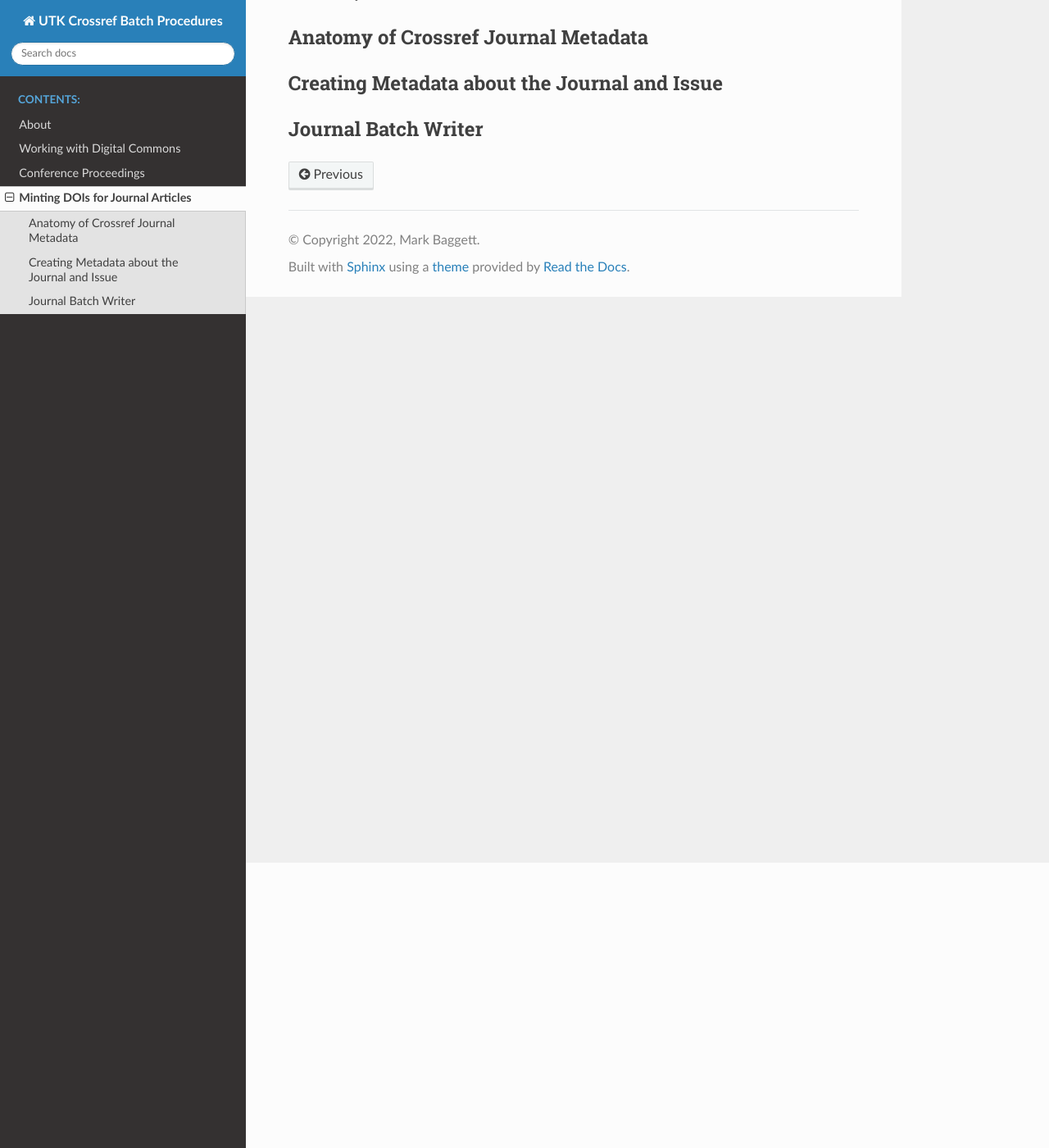
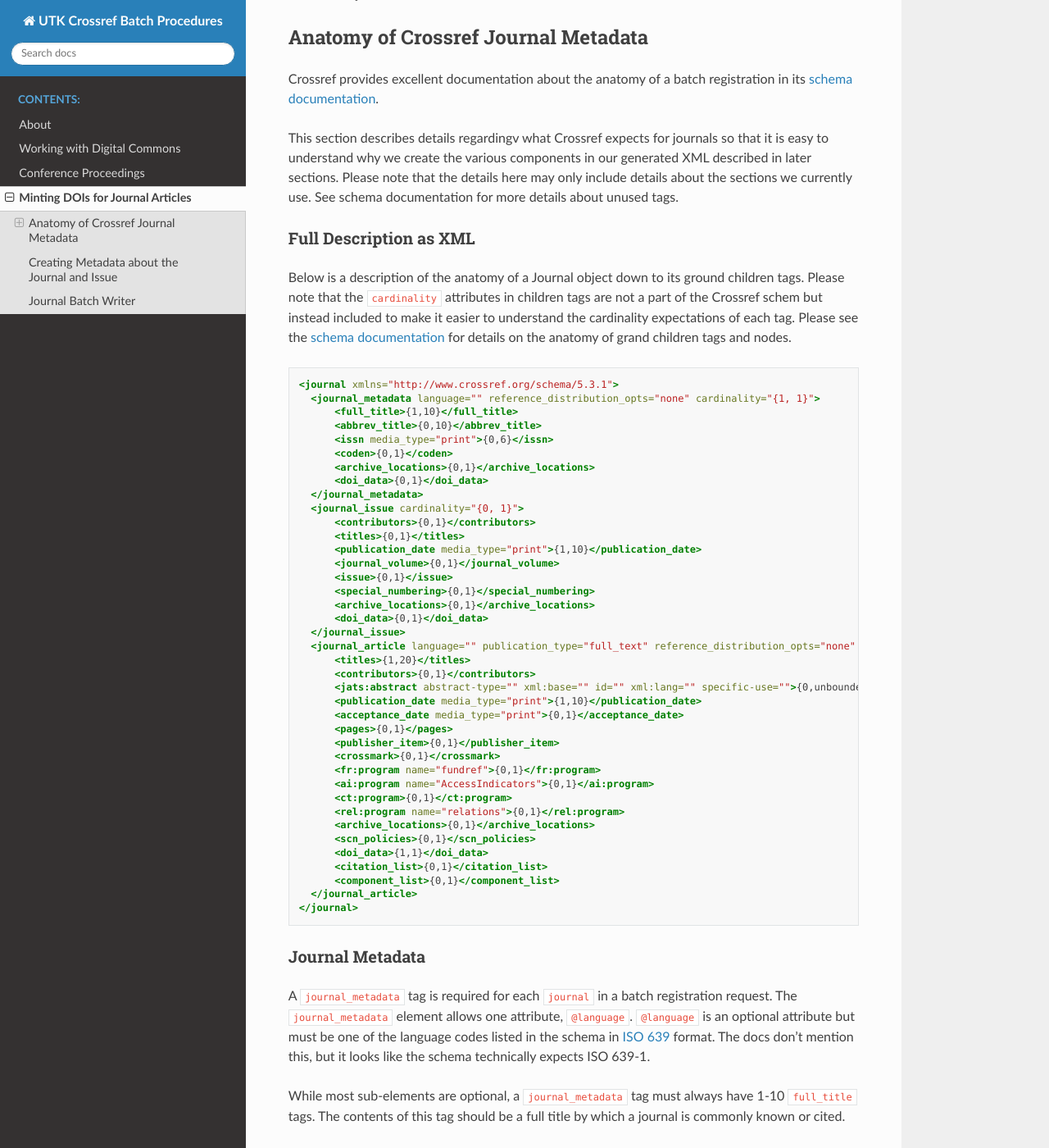
Before and after one commit to markpbaggett/crossref_batch, a Sphinx documentation site: the page built from docs/source/contents/4_journal_articles.rst, in a window 1280 px wide and 1400 px high, scrolled down 348 px. Shown: the whole window at 82% size. Built offline with Sphinx 7.4.7 and the Read the Docs theme 2.0.0, drawn with Linux system fonts in a browser that asks for light colours; some of the changed text lies outside the part shown.

Commit message:
Describe journal metadata.

```diff
--- a/docs/source/contents/4_journal_articles.rst
+++ b/docs/source/contents/4_journal_articles.rst
@@ -14,10 +14,112 @@ articles.
 Anatomy of Crossref Journal Metadata
 ------------------------------------
 
+Crossref provides excellent documentation about the anatomy of a batch registration in its
+`schema documentation <https://data.crossref.org/reports/help/schema_doc/5.3.1/index.html>`_.
+
+This section describes details regardingv what Crossref expects for journals so that it is easy to understand why we
+create the various components in our generated XML described in later sections. Please note that the details here may
+only include details about the sections we currently use. See schema documentation for more details about unused tags.
+
+Full Description as XML
+=======================
+
+Below is a description of the anatomy of a Journal object down to its ground children tags. Please note that the
+:code:`cardinality` attributes in children tags are not a part of the Crossref schem but instead included to make it
+easier to understand the cardinality expectations of each tag. Please see the `schema documentation <https://data.crossref.org/reports/help/schema_doc/5.3.1/index.html>`_
+for details on the anatomy of grand children tags and nodes.
+
+.. code-block:: xml
+
+    <journal xmlns="http://www.crossref.org/schema/5.3.1">
+      <journal_metadata language="" reference_distribution_opts="none" cardinality="{1, 1}">
+          <full_title>{1,10}</full_title>
+          <abbrev_title>{0,10}</abbrev_title>
+          <issn media_type="print">{0,6}</issn>
+          <coden>{0,1}</coden>
+          <archive_locations>{0,1}</archive_locations>
+          <doi_data>{0,1}</doi_data>
+      </journal_metadata>
+      <journal_issue cardinality="{0, 1}">
+          <contributors>{0,1}</contributors>
+          <titles>{0,1}</titles>
+          <publication_date media_type="print">{1,10}</publication_date>
+          <journal_volume>{0,1}</journal_volume>
+          <issue>{0,1}</issue>
+          <special_numbering>{0,1}</special_numbering>
+          <archive_locations>{0,1}</archive_locations>
+          <doi_data>{0,1}</doi_data>
+      </journal_issue>
+      <journal_article language="" publication_type="full_text" reference_distribution_opts="none" cardinality="{0,unbounded}">
+          <titles>{1,20}</titles>
+          <contributors>{0,1}</contributors>
+          <jats:abstract abstract-type="" xml:base="" id="" xml:lang="" specific-use="">{0,unbounded}</jats:abstract>
+          <publication_date media_type="print">{1,10}</publication_date>
+          <acceptance_date media_type="print">{0,1}</acceptance_date>
+          <pages>{0,1}</pages>
+          <publisher_item>{0,1}</publisher_item>
+          <crossmark>{0,1}</crossmark>
+          <fr:program name="fundref">{0,1}</fr:program>
+          <ai:program name="AccessIndicators">{0,1}</ai:program>
+          <ct:program>{0,1}</ct:program>
+          <rel:program name="relations">{0,1}</rel:program>
+          <archive_locations>{0,1}</archive_locations>
+          <scn_policies>{0,1}</scn_policies>
+          <doi_data>{1,1}</doi_data>
+          <citation_list>{0,1}</citation_list>
+          <component_list>{0,1}</component_list>
+      </journal_article>
+    </journal>
+
+Journal Metadata
+================
+
+A :code:`journal_metadata` tag is required for each :code:`journal` in a batch registration request. The
+:code:`journal_metadata` element allows one attribute, :code:`@language`.  :code:`@language` is an optional attribute
+but must be one of the language codes listed in the schema in `ISO 639 <https://en.wikipedia.org/wiki/List_of_ISO_639-1_codes>`_
+format. The docs don't mention this, but it looks like the schema technically expects ISO 639-1.
+
+While most sub-elements are optional, a :code:`journal_metadata` tag must always have 1-10 :code:`full_title` tags.
+The contents of this tag should be a full title by which a journal is commonly known or cited.
+
+A :code:`journal_metadata` tag may also have 0-10 :code:`abbrev_title` tags.  These should contain common abbreviation
+or abbreviations used when citing a journal. It is recommended that periods be included after abbreviated words within
+the title.
+
+A :code:`journal_metadata` tag may also have 0-6 :code:`issn` tags that describe the ISSN(s) assigned to the title being
+registered. The :code:`@media_type` attribute is optional and used to describe whether the ISSN is for the electronic or
+print. If not included, Crossref will assume the ISSN refers to the print.
+
+The :code:`doi_data` section includes information related to the DOI that refers to the full journal. The :code:`doi` tag
+includes the DOI for the entity being registered with Crossref, while :code:`resource` includes the URI associated with
+a DOI.
+
+A completed :code:`journal_metadata` section may have other components but may look like this:
+
+.. code-block:: xml
+
+    <journal_metadata>
+        <full_title>National Quail Symposium Proceedings</full_title>
+        <full_title>Quail</full_title>
+        <full_title>National Quail Symposium proceedings</full_title>
+        <full_title>Proceedings of the ... National Quail Symposium</full_title>
+        <full_title>Proceedings of the National Quail Symposia</full_title>
+        <full_title>Gamebird : a joint conference of Quail and Perdix</full_title>
+        <full_title>NQSP</full_title>
+        <abbrev_title>NQSP</abbrev_title>
+        <issn media_type="print">2573-5667</issn>
+        <issn media_type="electronic">2573-5683</issn>
+        <doi_data>
+          <doi>10.7290/nqsp</doi>
+          <resource>https://trace.tennessee.edu/nqsp/</resource>
+        </doi_data>
+    </journal_metadata>
+
 ---------------------------------------------
 Creating Metadata about the Journal and Issue
 ---------------------------------------------
 
+
 --------------------
 Journal Batch Writer
 --------------------
```
